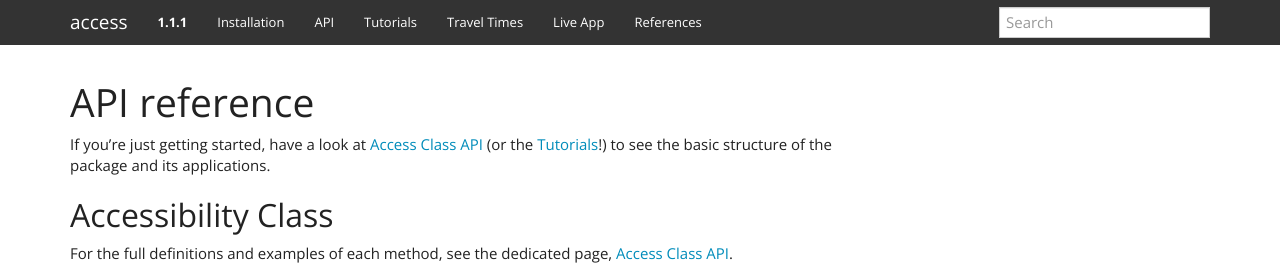
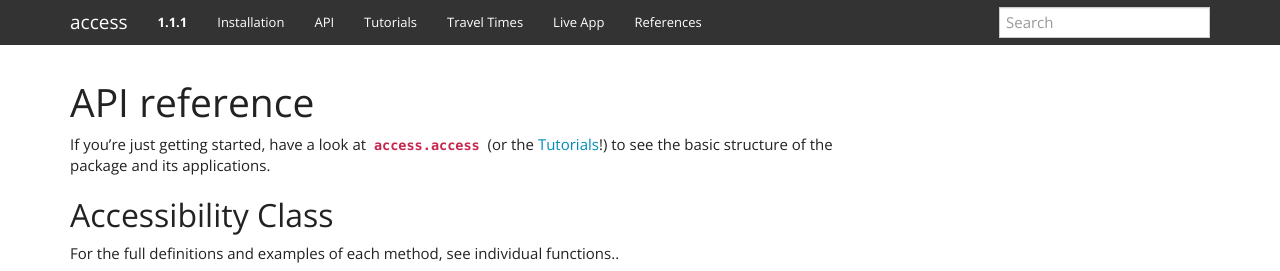
Before and after one commit to pysal/access, a Sphinx documentation site: the page built from docs/api.rst, in a window 1280 px wide, cut to the strip 0-271 px from the top of the page. Built offline with Sphinx 7.4.7, drawn with Linux system fonts in a browser that asks for light colours; pages that are not in the unit, such as notebooks, are missing from menus.

Commit message:
Update api.rst

```diff
--- a/docs/api.rst
+++ b/docs/api.rst
@@ -5,12 +5,12 @@
 API reference
 =============
 
-If you're just getting started, have a look at :ref:`access_class` (or the :ref:`tutorials`!)
+If you're just getting started, have a look at :mod:`access.access` (or the :ref:`tutorials`!)
 to see the basic structure of the package and its applications.
 
 Accessibility Class
 ----------------------
-For the full definitions and examples of each method, see the dedicated page, :ref:`access_class`.
+For the full definitions and examples of each method, see individual functions..
 
 .. autosummary::
    :toctree: generated/
```
